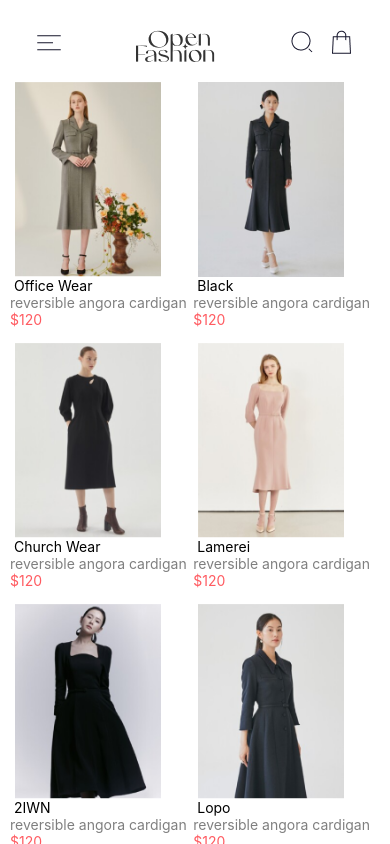
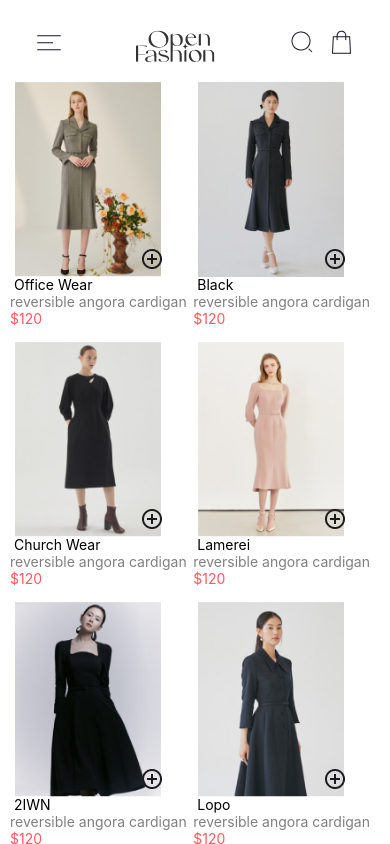
Before and after one commit to Josephus67/rn-assignment6-11038230, a React Native app: screen / in a window 390 px wide. Built offline with nearby package versions, Linux system fonts and the light colour scheme.

Commit message:
t's crossed amd i's dotted for the first screen

```diff
--- a/App.js
+++ b/App.js
@@ -102,7 +102,7 @@ const styles = StyleSheet.create({
 */
 
 import { StatusBar } from 'expo-status-bar';
-import { StyleSheet, Text, View, SafeAreaView, Image, ScrollView, Dimensions } from 'react-native';
+import { StyleSheet, Text, View, SafeAreaView, Image, ScrollView, Dimensions, ImageBackground } from 'react-native';
 
 const { width } = Dimensions.get('window');
 const imageSize = width / 2; // Adjust the image size to fit within the screen
@@ -119,22 +119,16 @@ export default function App() {
         <Image source={require('./assets/shoppingBag.png')} />
         </View>
         </View>
-     {/* <View style={styles.first_view}>
-        <Image source={require('./assets/Menu.png')} style={styles.icon} />
-        <Image source={require('./assets/Logo.png')} style={styles.logo} />
-        <View style={styles.iconContainer}>
-          <Image source={require('./assets/Search.png')} style={styles.icon} />
-          <Image source={require('./assets/shoppingBag.png')} style={styles.icon} />
-        </View>
-      </View>*/}
 
       <View style={{ height: 20 }} />
       <ScrollView vertical showsVerticalScrollIndicator={false}>
         <View style={styles.imageContainer}>
           <View style={styles.row}>
           <View>
-            <Image source={require('./assets/dress1.png')} style={[styles.image, {marginLeft: -20}]} />
-            <View>
+            <Image source={require('./assets/dress1.png')} style={[styles.image, {marginLeft: -20}]}  />
+       <Image source={require('./assets/add_circle.png')} style={{marginLeft:130, marginTop: -30 }}/>
+           <View style={{height: 5}}/>
+           <View>
             <Text> Office Wear</Text>
     <Text style={{opacity: 0.5}}>reversible angora cardigan</Text>
     <Text style={{color:'#FF5B61'}}>$120</Text>
@@ -142,6 +136,8 @@ export default function App() {
             </View>
             <View>
             <Image source={require('./assets/dress2.png')} style={[styles.image,{marginLeft: -20} ]}/>
+            <Image source={require('./assets/add_circle.png')} style={{marginLeft:130, marginTop: -30 }}/>
+           <View style={{height: 5}}/>
             <Text> Black</Text>
     <Text style={{opacity: 0.5}}>reversible angora cardigan</Text>
     <Text style={{color:'#FF5B61'}}>$120</Text>
@@ -150,12 +146,16 @@ export default function App() {
           <View style={styles.row}>
           <View>
             <Image source={require('./assets/dress3.png')} style={[styles.image, {marginLeft: -20}]} />
+            <Image source={require('./assets/add_circle.png')} style={{marginLeft:130, marginTop: -30 }}/>
+           <View style={{height: 5}}/>
             <Text> Church Wear</Text>
     <Text style={{opacity: 0.5}}>reversible angora cardigan</Text>
     <Text style={{color:'#FF5B61'}}>$120</Text>
             </View>
             <View>
             <Image source={require('./assets/dress4.png')} style={[styles.image, {marginLeft: -20}]} />
+            <Image source={require('./assets/add_circle.png')} style={{marginLeft:130, marginTop: -30 }}/>
+           <View style={{height: 5}}/>
             <Text> Lamerei</Text>
     <Text style={{opacity: 0.5}}>reversible angora cardigan</Text>
     <Text style={{color:'#FF5B61'}}>$120</Text>
@@ -164,12 +164,16 @@ export default function App() {
           <View style={styles.row}>
           <View>
             <Image source={require('./assets/dress5.png')} style={[styles.image, {marginLeft: -20}]} />
+            <Image source={require('./assets/add_circle.png')} style={{marginLeft:130, marginTop: -30 }}/>
+           <View style={{height: 5}}/>
             <Text> 2IWN</Text>
     <Text style={{opacity: 0.5}}>reversible angora cardigan</Text>
     <Text style={{color:'#FF5B61'}}>$120</Text>
             </View>
             <View>
             <Image source={require('./assets/dress6.png')} style={[styles.image, {marginLeft: -20}]} />
+            <Image source={require('./assets/add_circle.png')} style={{marginLeft:130, marginTop: -30 }}/>
+           <View style={{height: 5}}/>
             <Text> Lopo</Text>
     <Text style={{opacity: 0.5}}>reversible angora cardigan</Text>
     <Text style={{color:'#FF5B61'}}>$120</Text>
@@ -178,12 +182,16 @@ export default function App() {
           <View style={styles.row}>
           <View>
             <Image source={require('./assets/dress7.png')} style={[styles.image, {marginLeft: -20}]} />
+            <Image source={require('./assets/add_circle.png')} style={{marginLeft:130, marginTop: -30 }}/>
+           <View style={{height: 5}}/>
             <Text> 2IWN</Text>
     <Text style={{opacity: 0.5}}>reversible angora cardigan</Text>
     <Text style={{color:'#FF5B61'}}>$120</Text>
             </View>
             <View>
             <Image source={require('./assets/dress3.png')} style={[styles.image, {marginLeft: -20}]} />
+            <Image source={require('./assets/add_circle.png')} style={{marginLeft:130, marginTop: -30 }}/>
+           <View style={{height: 5}}/>
           <Text> Lame</Text>
     <Text style={{opacity: 0.5}}>reversible angora cardigan</Text>
     <Text style={{color:'#FF5B61'}}>$120</Text>
```
